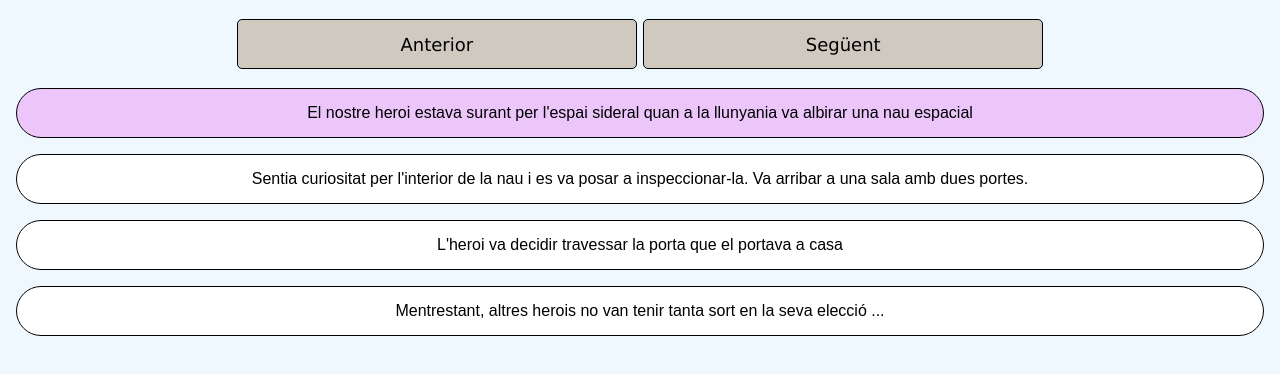
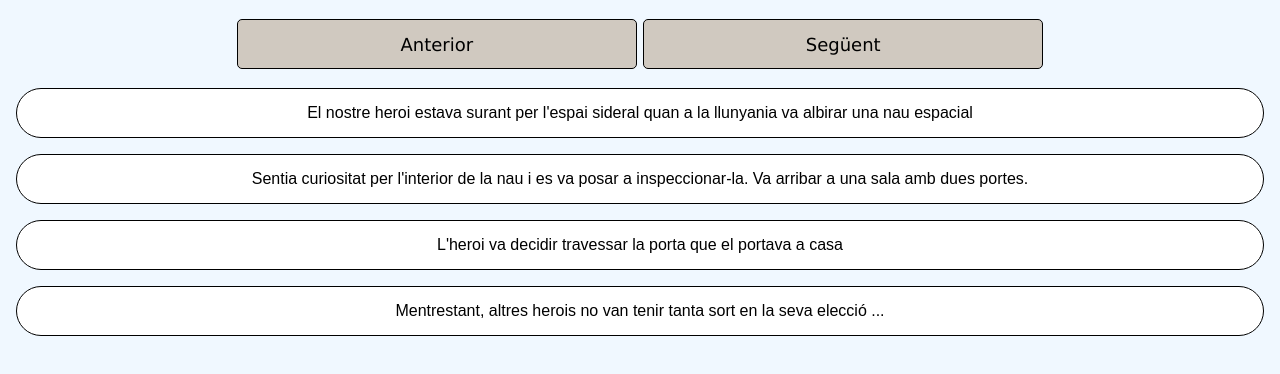
Before and after one commit to Spanioulis/Sprint-6, a React (Create React App) app: page / in a window 1280 px wide. Shown: the top 374 px of the page. Built offline with nearby package versions, Linux system fonts and the light colour scheme.

Commit message:
Ejercicio 4
Unificar en una única Card el renderizado
Estilizar background-color del texto mediante función en StyledComponents

```diff
--- a/src/components/escena/Escena.jsx
+++ b/src/components/escena/Escena.jsx
@@ -1,7 +1,7 @@
 import React, { useState } from 'react';
 
 // Importar componentes de estilos
-import { Button, Card, Card2, BtnContent } from '../StyledComponents';
+import { Button, Card, BtnContent } from '../StyledComponents';
 
 // Lo exportamos con nombre explícito (mismo que el archivo), no por default
 // Al contener un único <tag> o elemento, no hace falta envolverlo en un contenedor padre
@@ -32,19 +32,13 @@ export const Escena = ({ param }) => {
     // Recorrer array (param) y crear un nuevo <p></p> por cada elemento
     //! Poner una 'key' a cada elemento para evitar error en Consola
     const frases = param.map((frase, index) => {
-        if (counter === index) {
-            return (
-                <>
-                    <Card2 className="current" key={index}>
-                        {frase}
-                    </Card2>
-                </>
-            );
-        }
+        let currentText;
+
+        counter === index ? (currentText = true) : (currentText = false);
 
         return (
             <>
-                <Card className="card" key={index}>
+                <Card value={currentText} className="card" key={index}>
                     {frase}
                 </Card>
             </>
```
